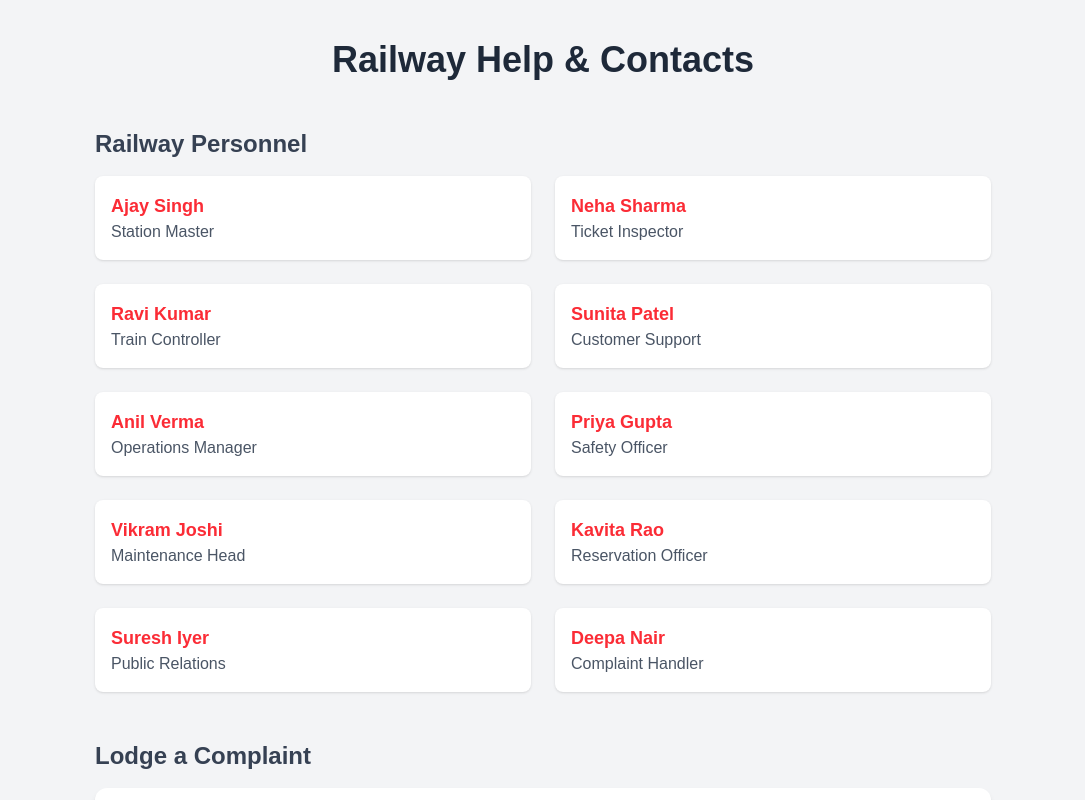
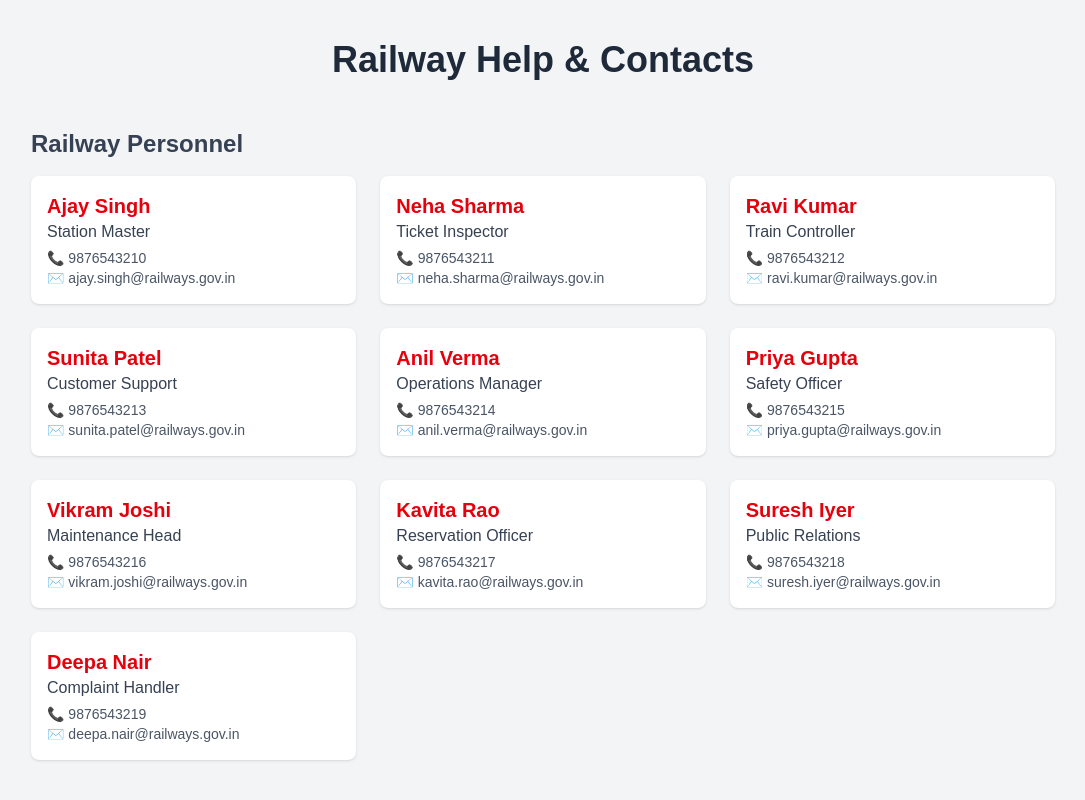
Before and after one commit to Sujan-Bhat/Railways, a Next.js app: page /contact in a window 1280 px wide. Shown: the top 800 px of the page, without its empty margins (97-1182 px from the left). Built offline with nearby package versions, Linux system fonts and the light colour scheme.

Commit message:
changes made in complaint file

```diff
--- a/pages/contact.tsx
+++ b/pages/contact.tsx
@@ -4,16 +4,16 @@ import { useState } from "react";
 import Head from "next/head";
 
 const railwayStaff = [
-  { name: "Ajay Singh", designation: "Station Master" },
-  { name: "Neha Sharma", designation: "Ticket Inspector" },
-  { name: "Ravi Kumar", designation: "Train Controller" },
-  { name: "Sunita Patel", designation: "Customer Support" },
-  { name: "Anil Verma", designation: "Operations Manager" },
-  { name: "Priya Gupta", designation: "Safety Officer" },
-  { name: "Vikram Joshi", designation: "Maintenance Head" },
-  { name: "Kavita Rao", designation: "Reservation Officer" },
-  { name: "Suresh Iyer", designation: "Public Relations" },
-  { name: "Deepa Nair", designation: "Complaint Handler" },
+  { name: "Ajay Singh", phone: "9876543210", email: "ajay.singh@railways.gov.in", designation: "Station Master" },
+  { name: "Neha Sharma", phone: "9876543211", email: "neha.sharma@railways.gov.in", designation: "Ticket Inspector" },
+  { name: "Ravi Kumar", phone: "9876543212", email: "ravi.kumar@railways.gov.in", designation: "Train Controller" },
+  { name: "Sunita Patel", phone: "9876543213", email: "sunita.patel@railways.gov.in", designation: "Customer Support" },
+  { name: "Anil Verma", phone: "9876543214", email: "anil.verma@railways.gov.in", designation: "Operations Manager" },
+  { name: "Priya Gupta", phone: "9876543215", email: "priya.gupta@railways.gov.in", designation: "Safety Officer" },
+  { name: "Vikram Joshi", phone: "9876543216", email: "vikram.joshi@railways.gov.in", designation: "Maintenance Head" },
+  { name: "Kavita Rao", phone: "9876543217", email: "kavita.rao@railways.gov.in", designation: "Reservation Officer" },
+  { name: "Suresh Iyer", phone: "9876543218", email: "suresh.iyer@railways.gov.in", designation: "Public Relations" },
+  { name: "Deepa Nair", phone: "9876543219", email: "deepa.nair@railways.gov.in", designation: "Complaint Handler" },
 ];
 
 export default function ContactPage() {
@@ -26,7 +26,6 @@ export default function ContactPage() {
   const [error, setError] = useState("");
   const [success, setSuccess] = useState("");
 
-  // --- Function to submit the complaint data to the API route ---
   const handleSubmit = async (e: React.FormEvent) => {
     e.preventDefault();
     setLoading(true);
@@ -34,7 +33,6 @@ export default function ContactPage() {
     setSuccess("");
 
     try {
-      // <-- LINK: Posting complaint data to Next.js API endpoint -->
       const res = await fetch("/api/complaints", {
         method: "POST",
         headers: {
@@ -44,7 +42,7 @@ export default function ContactPage() {
           name: complainName,
           phone: complainPhone,
           email: complainEmail,
-          referTo,            // <-- Selected staff member from the datalist
+          referTo,
           message: complainMessage,
         }),
       });
@@ -55,8 +53,6 @@ export default function ContactPage() {
       }
 
       setSuccess("Complaint submitted successfully!");
-
-      // Reset form fields after successful submission
       setComplainName("");
       setComplainPhone("");
       setComplainEmail("");
@@ -76,25 +72,26 @@ export default function ContactPage() {
       </Head>
 
       <div className="bg-gray-100 min-h-screen py-10 px-4 sm:px-6 lg:px-8">
-        <div className="max-w-4xl mx-auto space-y-12">
+        <div className="max-w-5xl mx-auto space-y-12">
           <h1 className="text-4xl font-extrabold text-center text-gray-800">
             Railway Help & Contacts
           </h1>
 
-          {/* --- Display railway personnel list --- */}
+          {/* --- Display detailed railway personnel info --- */}
           <section>
             <h2 className="text-2xl font-semibold text-gray-700 mb-4">
               Railway Personnel
             </h2>
-            <div className="grid grid-cols-1 sm:grid-cols-2 gap-6">
-              {/* <-- LINK: Mapping railwayStaff array to show staff and designation --> */}
-              {railwayStaff.map(({ name, designation }) => (
+            <div className="grid grid-cols-1 sm:grid-cols-2 lg:grid-cols-3 gap-6">
+              {railwayStaff.map(({ name, phone, email, designation }) => (
                 <div
                   key={name}
-                  className="p-4 bg-white rounded-lg shadow flex flex-col"
+                  className="p-4 bg-white rounded-lg shadow hover:shadow-md transition"
                 >
-                  <div className="text-lg font-bold text-red-500">{name}</div>
-                  <div className="text-gray-600">{designation}</div>
+                  <div className="text-xl font-bold text-red-600">{name}</div>
+                  <div className="text-gray-700">{designation}</div>
+                  <div className="text-sm text-gray-600 mt-1">📞 {phone}</div>
+                  <div className="text-sm text-gray-600">✉️ {email}</div>
                 </div>
               ))}
             </div>
@@ -106,17 +103,16 @@ export default function ContactPage() {
               Lodge a Complaint
             </h2>
             <form
-              onSubmit={handleSubmit}  // <-- LINK: form submit triggers handleSubmit -->
+              onSubmit={handleSubmit}
               className="bg-white p-6 rounded-xl shadow-md space-y-4"
             >
-              {/* Form inputs bound to React state */}
               <input
                 type="text"
                 placeholder="Your Name"
                 value={complainName}
                 onChange={(e) => setComplainName(e.target.value)}
                 required
-                className="w-full px-4 py-2 border border-gray-300 rounded-md focus:outline-none focus:ring-2 focus:ring-red-500"
+                className="w-full px-4 py-2 border border-gray-300 rounded-md"
               />
               <input
                 type="tel"
@@ -124,7 +120,7 @@ export default function ContactPage() {
                 value={complainPhone}
                 onChange={(e) => setComplainPhone(e.target.value)}
                 required
-                className="w-full px-4 py-2 border border-gray-300 rounded-md focus:outline-none focus:ring-2 focus:ring-red-500"
+                className="w-full px-4 py-2 border border-gray-300 rounded-md"
               />
               <input
                 type="email"
@@ -132,10 +128,9 @@ export default function ContactPage() {
                 value={complainEmail}
                 onChange={(e) => setComplainEmail(e.target.value)}
                 required
-                className="w-full px-4 py-2 border border-gray-300 rounded-md focus:outline-none focus:ring-2 focus:ring-red-500"
+                className="w-full px-4 py-2 border border-gray-300 rounded-md"
               />
 
-              {/* Refer complaint to input with datalist to select railway staff */}
               <div>
                 <label className="block font-medium mb-1">
                   Refer Complaint To
@@ -147,9 +142,8 @@ export default function ContactPage() {
                   list="staffList"
                   required
                   placeholder="Choose staff member"
-                  className="w-full px-4 py-2 border border-gray-300 rounded-md focus:outline-none focus:ring-2 focus:ring-red-500"
+                  className="w-full px-4 py-2 border border-gray-300 rounded-md"
                 />
-                {/* <-- LINK: datalist options populated from railwayStaff names --> */}
                 <datalist id="staffList">
                   {railwayStaff.map(({ name }) => (
                     <option key={name} value={name} />
@@ -163,13 +157,12 @@ export default function ContactPage() {
                   value={complainMessage}
                   onChange={(e) => setComplainMessage(e.target.value)}
                   rows={4}
+                  required
                   placeholder="Describe your issue here..."
-                  required
-                  className="w-full px-4 py-2 border border-gray-300 rounded-md focus:outline-none focus:ring-2 focus:ring-red-500 resize-none"
+                  className="w-full px-4 py-2 border border-gray-300 rounded-md resize-none"
                 />
               </div>
 
-              {/* Error and success message display */}
               {error && (
                 <p className="text-red-600 font-semibold">{error}</p>
               )}
@@ -180,7 +173,7 @@ export default function ContactPage() {
               <button
                 type="submit"
                 disabled={loading}
-                className="w-full py-3 bg-red-500 text-white font-bold rounded-md hover:bg-red-600 transition disabled:opacity-60"
+                className="w-full py-3 bg-red-500 text-white font-bold rounded-md hover:bg-red-600 transition"
               >
                 {loading ? "Submitting..." : "Submit Complaint"}
               </button>
```
